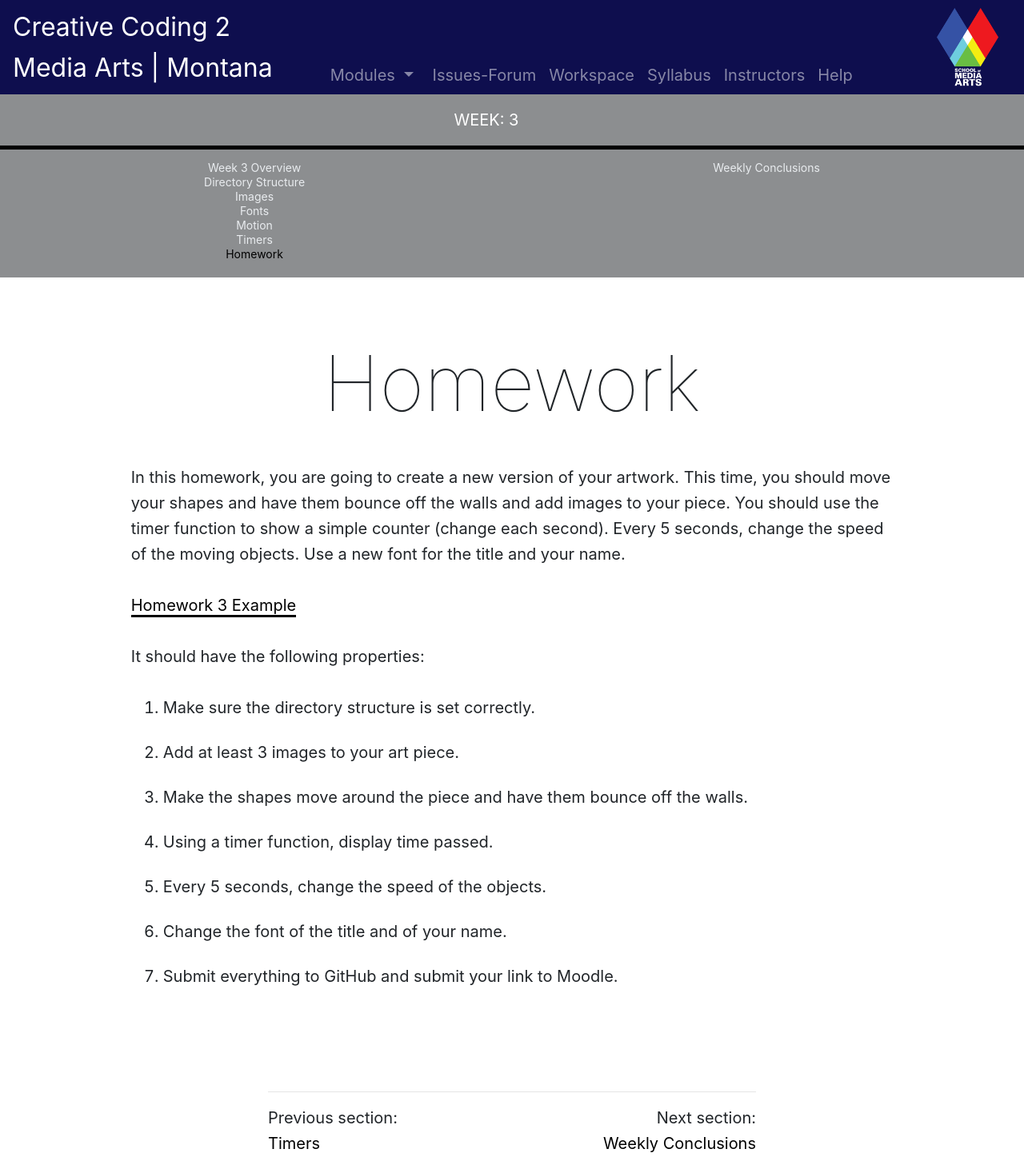
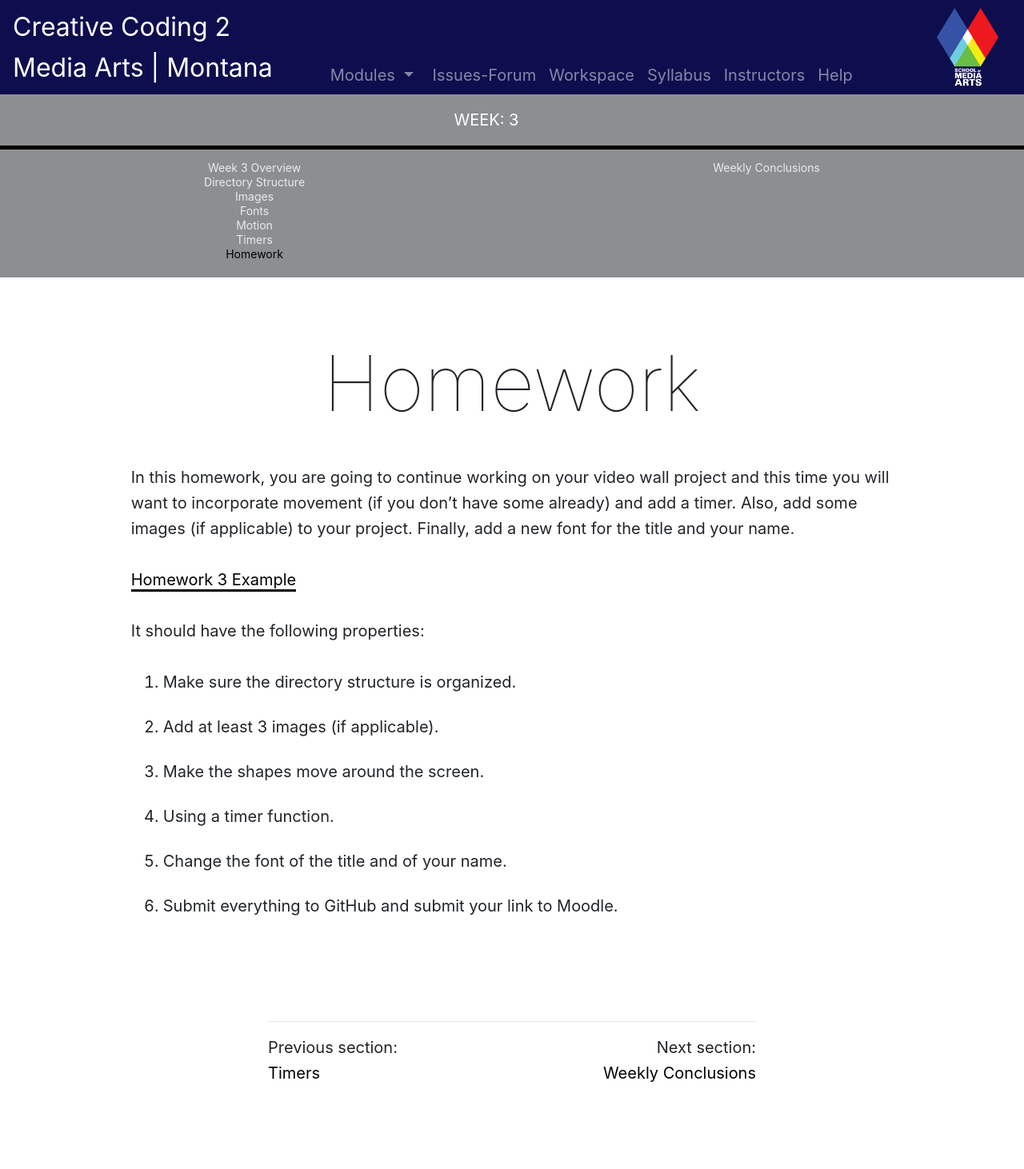
Before and after one commit to Montana-Media-Arts/220-creative-coding2-Spring2022, a Jekyll site: the page built from modules/week-3/_posts/2010-01-01-homework.md, in a window 1280 px wide. Shown: the whole page at 80% size. Built offline with Jekyll 4.4.1, drawn with Linux system fonts in a browser that asks for light colours; nearby versions of some CDN libraries; comment, search, counter and statistics services are not loaded; after the commit the page ends 1374 px from its top, so only the background shows below that.

Commit message:
updated the content

```diff
--- a/modules/week-3/_posts/2010-01-01-homework.md
+++ b/modules/week-3/_posts/2010-01-01-homework.md
@@ -6,15 +6,14 @@ jotted: false
 
 # Homework
 
-In this homework, you are going to create a new version of your artwork. This time, you should move your shapes and have them bounce off the walls and add images to your piece.  You should use the timer function to show a simple counter (change each second). Every 5 seconds, change the speed of the moving objects.   Use a new font for the title and your name.
+In this homework, you are going to continue working on your video wall project and this time you will want to incorporate movement (if you don't have some already) and add a timer.  Also, add some images (if applicable) to your project.  Finally, add a new font for the title and your name.
 
 <a href="https://github.com/Montana-Media-Arts/220_CreativeCoding2-Spring2021-Samples/tree/main/Homework%203" target="_new">Homework 3 Example</a>
 
 It should have the following properties:
-1.	Make sure the directory structure is set correctly.
-2.	Add at least 3 images to your art piece.
-3.	Make the shapes move around the piece and have them bounce off the walls.
-4.  Using a timer function, display time passed.
-5.  Every 5 seconds, change the speed of the objects.
-6.	Change the font of the title and of your name.
-7.  Submit everything to GitHub and submit your link to Moodle.
+1.	Make sure the directory structure is organized.
+2.	Add at least 3 images (if applicable).
+3.	Make the shapes move around the screen.
+4.  Using a timer function.
+5.	Change the font of the title and of your name.
+6.  Submit everything to GitHub and submit your link to Moodle.
```
Also changed, not shown: modules/week-3/_posts/2000-01-01-overview.md (+1 -6 lines).
